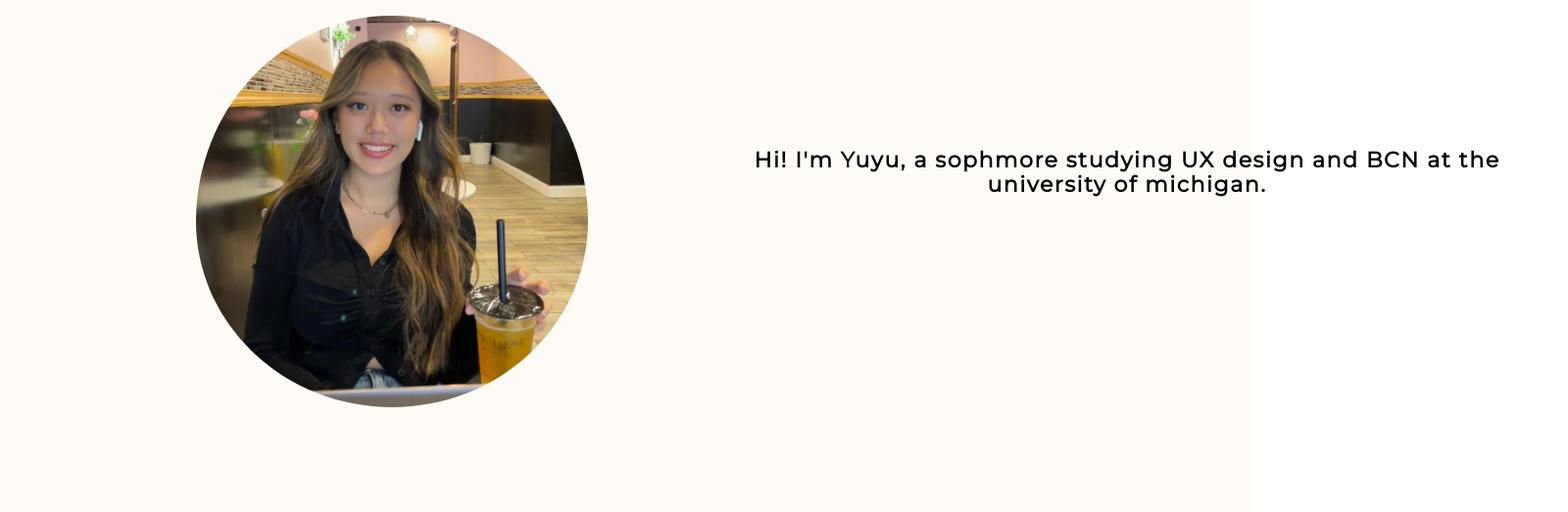
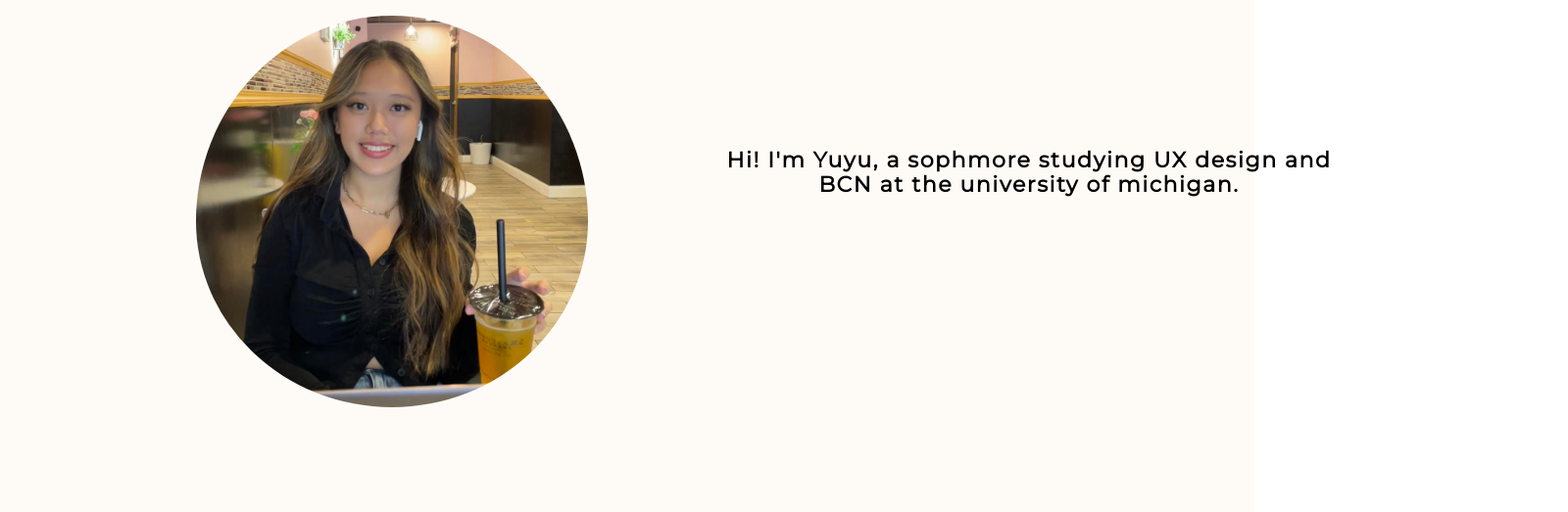
Before and after one commit to yuyuuyang/Portfolio, a plain HTML site: page about.html in a window 1280 px wide. Shown: the part 203-726 px from the top of the page at 98% size, 1600 px wide, since content can reach past the window. Drawn offline with nearby package versions, Linux system fonts and the light colour scheme.

Commit message:
Add files via upload

```diff
--- a/css/about.css
+++ b/css/about.css
@@ -103,12 +103,13 @@ b{
 
 .container-about .introduction p{
   margin-left: 700px;
+  margin-right:auto;
   font-size: 22px;
   font-weight: 500px;
   color: black;
   position: absolute;
   top: 330px;
-  width: 900px;
+  width: 700px;
   font-family: "Montserrat";
   line-height: 115%;
 
```
